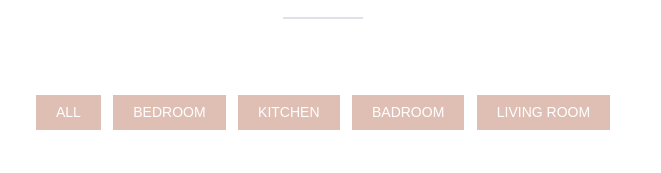
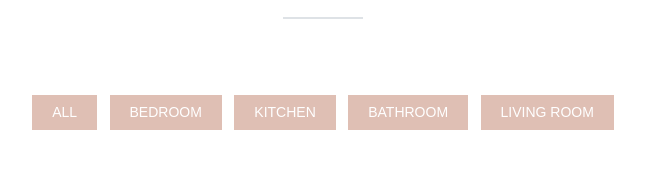
Before and after one commit to chaveste/chaveste.github.io, a plain HTML site: page index.html in a window 1280 px wide. Shown: the part 3894-4067 px from the top of the page, 317-978 px from the left. Drawn offline with Linux system fonts and the light colour scheme; some packages are replaced by stand-ins of ours; files whose address does not match are found by name.

Commit message:
Actualizar index.html

```diff
--- a/index.html
+++ b/index.html
@@ -329,7 +329,7 @@ Start Call To Action
 					<button type="button" data-filter="all">All</button>
 					<button type="button" data-filter="photography">Bedroom</button>
 					<button type="button" data-filter="ios">Kitchen</button>
-					<button type="button" data-filter="development">Badroom</button>
+					<button type="button" data-filter="development">Bathroom</button>
 					<button type="button" data-filter="design">Living room</button>
 				</div>
 
```
